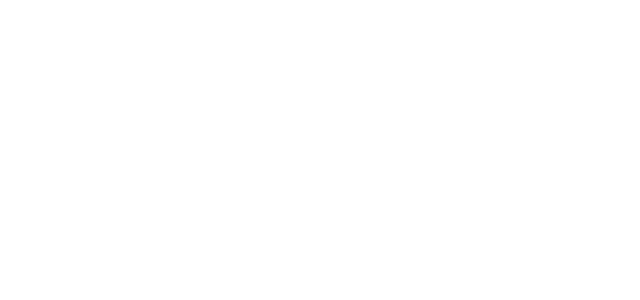
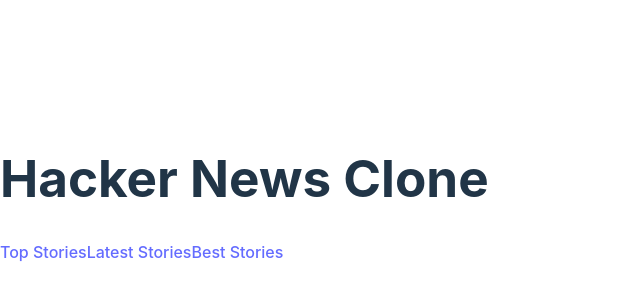
Before and after one commit to kylead10/kyle-blog, a React (Vite) app: page / in a window 1280 px wide. Shown: the part 210-510 px from the top of the page, without its empty margins (0-640 px from the left). Built offline with nearby package versions, Linux system fonts and the light colour scheme.

Commit message:
pageNotFound setUp

```diff
--- a/src/App.jsx
+++ b/src/App.jsx
@@ -1,8 +1,11 @@
 import { BrowserRouter, Route, Switch, Redirect } from 'react-router-dom';
+import Header from './components/Header';
 const App = () => {
   return (
     <BrowserRouter>
-      <div className='container'></div>
+      <div className='container'>
+        <Header />
+      </div>
     </BrowserRouter>
   );
 };
--- a/src/components/Header.jsx
+++ b/src/components/Header.jsx
@@ -2,10 +2,22 @@
 import { NavLink } from 'react-router-dom';
 
 const Header = () => {
-  return(
-   <React.Fragment>
-    <h1>Hacker News Clone</h1>
-   </React.Fragment>
-  )
+  return (
+    <React.Fragment>
+      <h1>Hacker News Clone</h1>
+      <div className='nav-link'>
+        <NavLink to='/top' activeClassName='active'>
+          Top Stories
+        </NavLink>
+        <NavLink to='/new' activeClassName='active'>
+          Latest Stories
+        </NavLink>
+        <NavLink to='/best' activeClassName='active'>
+          Best Stories
+        </NavLink>
+      </div>
+    </React.Fragment>
+  );
+};
 
 export default Header;
```
Also changed, not shown: src/components/Loader.jsx (+25 -0 lines), src/components/PageNotFound.jsx (+11 -0 lines).
